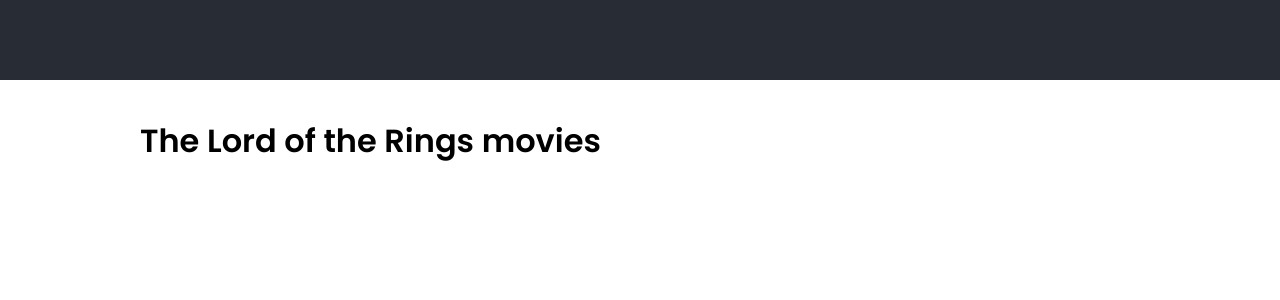
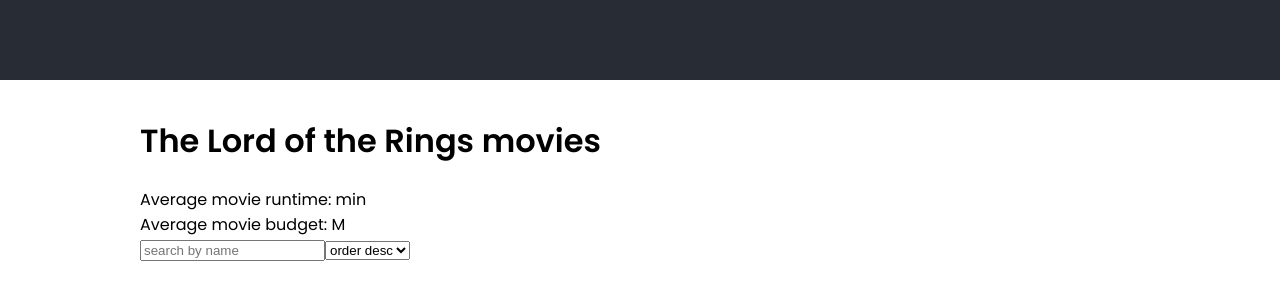
Before and after one commit to Masvi/The-Lord-of-the-Rings, a React (Create React App) app: page / in a window 1280 px wide. Shown: the top 300 px of the page. Built offline with nearby package versions, Linux system fonts and the light colour scheme; no server answers.

Commit message:
chore: added header

```diff
--- a/src/components/Header/index.scss
+++ b/src/components/Header/index.scss
@@ -0,0 +1,13 @@
+.header {
+  width: 100%;
+  height: 200px;
+  grid-column: span 4;
+
+  h1 {
+    font-weight: 600;
+  }
+
+  p {
+    margin: 0;
+  }
+}
--- a/src/components/Header/index.tsx
+++ b/src/components/Header/index.tsx
@@ -2,7 +2,22 @@
 
 const Header = () => {
 
-  return <>header</>
+  return (
+    <div className="header">
+      <div className="header__ave-infos">
+        <h1>The Lord of the Rings movies</h1>
+        <p>Average movie runtime: min</p>
+        <p>Average movie budget: M</p>
+      </div>
+      <div className="header__inputs">
+        <input placeholder="search by name"></input>
+        <select>
+          <option>order desc</option>
+          <option>order asc</option>
+        </select>
+      </div>
+    </div>
+  )
 };
 
 export default Header;
--- a/src/views/Home/index.scss
+++ b/src/views/Home/index.scss
@@ -12,16 +12,6 @@
     &-full-column {
       grid-template-columns: repeat(4, 1fr);
       gap: 1%;
-    }
-  }
-
-  &__header {
-    width: 100%;
-    height: 200px;
-    grid-column: span 4;
-
-    h1 {
-      font-weight: 600;
     }
   }
 }
--- a/src/views/Home/index.tsx
+++ b/src/views/Home/index.tsx
@@ -5,6 +5,7 @@
 import { fetchMovies } from "../../services";
 
 import Card from "../../components/Card";
+import Header from "../../components/Header";
 
 const Home = () => {
   const [movieList, setMovieList] = useState<Movie[]>([]);
@@ -17,9 +18,7 @@
 
   return (
     <div className="home">
-      <div className="home__header">
-        <h1>The Lord of the Rings movies</h1>
-      </div>
+      <Header />
       <div className="home__list">
         {(movieList as Movie[]).map((movie) => <Card movie={movie} />)}
       </div>
```
